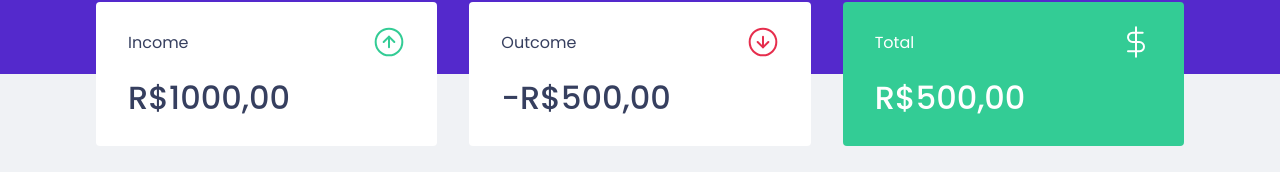
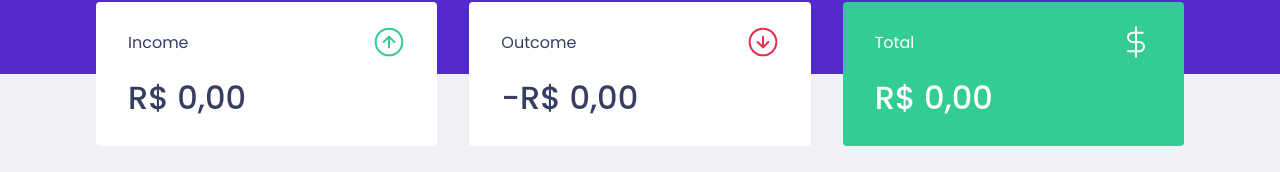
Before and after one commit to felipekejo/dtmoney, a React (Create React App) app: page / in a window 1280 px wide. Shown: the part 198-370 px from the top of the page. Built offline with nearby package versions, Linux system fonts and the light colour scheme; no server answers; what miragejs would draw is missing.

Commit message:
finishing app

```diff
--- a/src/App.tsx
+++ b/src/App.tsx
@@ -4,7 +4,7 @@
 import { Dashboard } from './components/Dashboard';
 import { GlobalStyle } from './styles/global';
 import { NewTransactionModal } from './components/NewTransactionModal';
-import { TransactionsProvider } from './TransactionsContext';
+import { TransactionsProvider } from './hooks/useTransactions';
 
 Modal.setAppElement('#root');
 
--- a/src/TransactionsContext.tsx
+++ /dev/null
@@ -1,31 +0,0 @@
-import { createContext, ReactNode, useEffect, useState } from 'react';
-import { api } from './services/api';
-
-interface Transaction {
-  id: number;
-  title: string;
-  amount: number;
-  category: string;
-  createdAt: string;
-  type: string;
-}
-
-interface TransactionsProviderProps {
-  children: ReactNode;
-}
-export const TransactionContext = createContext<Transaction[]>([]);
-
-export function TransactionsProvider({ children }: TransactionsProviderProps) {
-  const [transactions, setTransactions] = useState<Transaction[]>([]);
-
-  useEffect(() => {
-    api
-      .get('transactions')
-      .then(response => setTransactions(response.data.transactions));
-  }, []);
-  return (
-    <TransactionContext.Provider value={transactions}>
-      {children}
-    </TransactionContext.Provider>
-  );
-}
--- a/src/components/NewTransactionModal/index.tsx
+++ b/src/components/NewTransactionModal/index.tsx
@@ -1,10 +1,11 @@
 import Modal from 'react-modal';
-import { FormEvent, useState } from 'react';
+import { FormEvent, useState, useContext } from 'react';
 import { Container, TransactionTypeContainer, RadioBox } from './styles';
 import closeImg from '../../assets/close.svg';
 import incomeImg from '../../assets/income.svg';
 import outcomeImg from '../../assets/outcome.svg';
-import { api } from '../../services/api';
+
+import { useTransactions } from '../../hooks/useTransactions';
 
 interface NewTransactionProps {
   isOpen: boolean;
@@ -14,21 +15,26 @@
   isOpen,
   onRequestClose,
 }: NewTransactionProps) {
+  const { createTransaction } = useTransactions();
   const [title, setTitle] = useState('');
-  const [value, setValue] = useState(0);
+  const [amount, setAmount] = useState(0);
   const [category, setCategory] = useState('');
 
   const [type, setType] = useState('income');
 
-  function handleCreateNewTransaction(event: FormEvent) {
+  async function handleCreateNewTransaction(event: FormEvent) {
     event.preventDefault();
-    const data = {
+    await createTransaction({
       title,
-      value,
+      amount,
       category,
       type,
-    };
-    api.post('transactions', data);
+    });
+    setTitle('');
+    setAmount(0);
+    setCategory('');
+    setType('income');
+    onRequestClose();
   }
 
   return (
@@ -55,8 +61,8 @@
         <input
           placeholder="Valor"
           type="number"
-          value={value}
-          onChange={event => setValue(Number(event.target.value))}
+          value={amount}
+          onChange={event => setAmount(Number(event.target.value))}
         />
         <TransactionTypeContainer>
           <RadioBox
--- a/src/components/Summary/index.tsx
+++ b/src/components/Summary/index.tsx
@@ -1,12 +1,30 @@
-import { useContext } from 'react';
 import { Container } from './styles';
 import incomeImg from '../../assets/income.svg';
 import outcomeImg from '../../assets/outcome.svg';
 import totalImg from '../../assets/total.svg';
-import { TransactionContext } from '../../TransactionsContext';
+import { useTransactions } from '../../hooks/useTransactions';
 
 export function Summary() {
-  const transactions = useContext(TransactionContext);
+  const { transactions } = useTransactions();
+
+  const summary = transactions.reduce(
+    (acc, transaction) => {
+      if (transaction.type === 'income') {
+        acc.income += transaction.amount;
+        acc.total += transaction.amount;
+      } else {
+        acc.outcome += transaction.amount;
+        acc.total -= transaction.amount;
+      }
+      return acc;
+    },
+    {
+      income: 0,
+      outcome: 0,
+      total: 0,
+    },
+  );
+
   return (
     <Container>
       <div>
@@ -14,21 +32,39 @@
           <p>Income</p>
           <img src={incomeImg} alt="Entradas" />
         </header>
-        <strong>R$1000,00</strong>
+        <strong>
+          {' '}
+          {new Intl.NumberFormat('pt-BR', {
+            style: 'currency',
+            currency: 'BRL',
+          }).format(summary.income)}
+        </strong>
       </div>
       <div>
         <header>
           <p>Outcome</p>
           <img src={outcomeImg} alt="Saídas" />
         </header>
-        <strong>-R$500,00</strong>
+        <strong>
+          -
+          {new Intl.NumberFormat('pt-BR', {
+            style: 'currency',
+            currency: 'BRL',
+          }).format(summary.outcome)}
+        </strong>
       </div>
       <div className="highlight-background">
         <header>
           <p>Total</p>
           <img src={totalImg} alt="Total" />
         </header>
-        <strong>R$500,00</strong>
+        <strong>
+          {' '}
+          {new Intl.NumberFormat('pt-BR', {
+            style: 'currency',
+            currency: 'BRL',
+          }).format(summary.total)}
+        </strong>
       </div>
     </Container>
   );
--- a/src/components/TransactionsTable/index.tsx
+++ b/src/components/TransactionsTable/index.tsx
@@ -1,9 +1,8 @@
-import { useContext } from 'react';
-import { TransactionContext } from '../../TransactionsContext';
+import { useTransactions } from '../../hooks/useTransactions';
 import { Container } from './styles';
 
 export function TransactionTable() {
-  const transactions = useContext(TransactionContext);
+  const { transactions } = useTransactions();
 
   return (
     <Container>
--- /dev/null
+++ b/src/hooks/useTransactions.tsx
@@ -0,0 +1,64 @@
+import {
+  createContext,
+  ReactNode,
+  useContext,
+  useEffect,
+  useState,
+} from 'react';
+import { api } from '../services/api';
+
+interface Transaction {
+  id: number;
+  title: string;
+  amount: number;
+  category: string;
+  createdAt: string;
+  type: string;
+}
+interface TransactionInput {
+  title: string;
+  amount: number;
+  category: string;
+  type: string;
+}
+interface TransactionsProviderProps {
+  children: ReactNode;
+}
+
+interface TransactionsContextData {
+  transactions: Transaction[];
+  createTransaction: (transaction: TransactionInput) => Promise<void>;
+}
+const TransactionContext = createContext<TransactionsContextData>(
+  {} as TransactionsContextData,
+);
+
+export function TransactionsProvider({ children }: TransactionsProviderProps) {
+  const [transactions, setTransactions] = useState<Transaction[]>([]);
+
+  useEffect(() => {
+    api
+      .get('transactions')
+      .then(response => setTransactions(response.data.transactions));
+  }, []);
+
+  async function createTransaction(transactionInput: TransactionInput) {
+    const response = await api.post('transactions', {
+      ...transactionInput,
+      createdAt: new Date(),
+    });
+
+    const { transaction } = response.data;
+    setTransactions([...transactions, transaction]);
+  }
+  return (
+    <TransactionContext.Provider value={{ transactions, createTransaction }}>
+      {children}
+    </TransactionContext.Provider>
+  );
+}
+
+export function useTransactions() {
+  const context = useContext(TransactionContext);
+  return context;
+}
```
